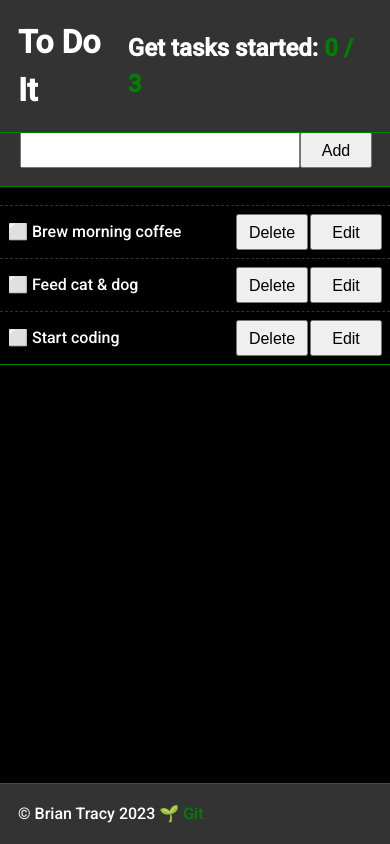
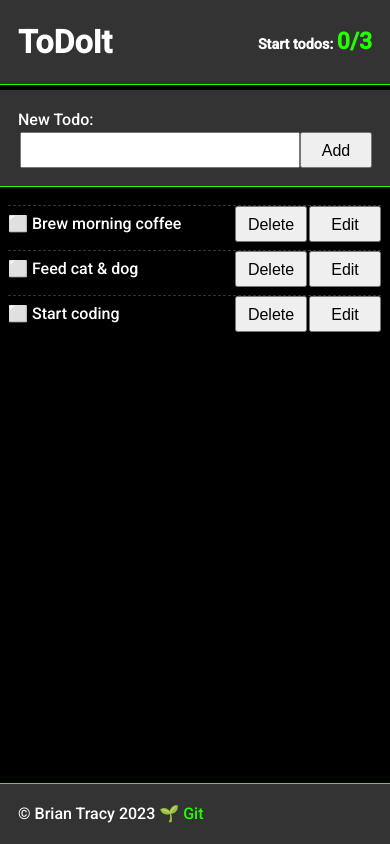
Before and after one commit to bravotango/todoit, a React (Create React App) app: page / in a window 390 px wide. Built offline with nearby package versions, Linux system fonts and the light colour scheme.

Commit message:
SCSS & HTML clean-up - mobile responsive

```diff
--- a/src/App.tsx
+++ b/src/App.tsx
@@ -1,9 +1,10 @@
 import { useState } from 'react';
 import Todos from './components/Todos';
 import { Todo } from './types/Todo';
-import { CompletedStates } from './types/CompletedStates';
+import { CompletedStates } from './enums/CompletedStates';
 import { v4 as uuidv4 } from 'uuid';
 import Footer from './components/Footer';
+import React from 'react';
 
 const App = () => {
   const [userId, setUserId] = useState<number>(1);
@@ -18,35 +19,43 @@ const App = () => {
     { id: uuidv4(), userId: userId, title: 'Start coding', completed: false },
   ];
   const [todos, setTodos] = useState(initTodos);
-  const [completedCount, setCompletedCount] = useState<number>(0); // state variable for completed task count
-  const displayCompleted = () => {
-    let completed: number | string = completedCount / todos.length;
-    completed = todos.length - completedCount === 1 ? 'close' : completed;
-    switch (completed) {
-      case 0:
-        return 'Get tasks started: ';
-      case 1:
-        return 'Tasks completed!: ';
-      case 'close':
-        return 'Almost complete: ';
-      default:
-        return 'Tasks completed: ';
-    }
+  const [completedCount, setCompletedCount] = useState<number>(0);
+
+  const displayCompleted = (): JSX.Element => {
+    const htmlCompleted: JSX.Element = (
+      <span>
+        {completedCount}/{todos.length}
+      </span>
+    );
+
+    const htmlLabel = (): JSX.Element => {
+      let completedPercent: number =
+        todos.length === 0 ? 0 : completedCount / todos.length;
+      switch (completedPercent) {
+        case 0:
+          return <>{CompletedStates.StartTodos}: </>;
+        case 1:
+          return <>{CompletedStates.TodosDone}! </>;
+        default:
+          return <>{CompletedStates.TodosInProgress}: </>;
+      }
+    };
+
+    return (
+      <React.Fragment>
+        {htmlLabel()}
+        {htmlCompleted}
+      </React.Fragment>
+    );
   };
 
   return (
     <div className='App'>
+      <span className='header'>
+        <h1>ToDoIt</h1>
+        <h2>{displayCompleted()}</h2>
+      </span>
       <div className='main-content'>
-        <span className='header'>
-          <h1>To Do It</h1>
-          <h2>
-            {displayCompleted()}
-            <span>
-              {completedCount} / {todos.length}
-            </span>
-          </h2>
-        </span>
-
         <Todos
           todos={todos}
           setTodos={setTodos}
--- a/src/components/Footer.tsx
+++ b/src/components/Footer.tsx
@@ -2,7 +2,7 @@ import React from 'react';
 
 const Footer: React.FC = (): JSX.Element => {
   return (
-    <div className='Footer'>
+    <div className='footer'>
       &copy; Brian Tracy {new Date().getFullYear()}{' '}
       <a href='https://github.com/bravotango/todoit' target='_blank'>
         🌱 Git
--- a/src/components/Todos.tsx
+++ b/src/components/Todos.tsx
@@ -89,7 +89,9 @@ const Todos: React.FC<Props> = ({
                     }
                   }}
                 />
-                <button onClick={() => handleSaveClick()}>Save</button>
+                <button className='active' onClick={() => handleSaveClick()}>
+                  Save
+                </button>
               </React.Fragment>
             ) : (
               // we are displaying - each todo with edit & delete buttons
@@ -140,7 +142,7 @@ const Todos: React.FC<Props> = ({
     <React.Fragment>
       <span className='newTodoContainer'>
         <label>
-          New Todo:{' '}
+          <span>New Todo: </span>
           <input
             className='newTodo'
             value={newTodoTitle}
--- /dev/null
+++ b/src/enums/CompletedStates.ts
@@ -0,0 +1,5 @@
+export enum CompletedStates {
+  StartTodos = 'Start todos',
+  TodosDone = 'Todos done',
+  TodosInProgress = 'Todos in progress',
+}
--- a/src/index.css
+++ b/src/index.css
@@ -70,7 +70,9 @@ body {
   -webkit-box-pack: center;
       -ms-flex-pack: center;
           justify-content: center;
-  margin: 54px 0 0 0;
+  overflow-y: scroll;
+  scrollbar-width: thin;
+  scrollbar-color: #999999 #f5f5f5;
   font-family: 'Roboto', 'Helvetica Neue', sans-serif;
 }
 
@@ -82,17 +84,10 @@ body .App {
   -webkit-box-direction: normal;
       -ms-flex-direction: column;
           flex-direction: column;
-  max-width: 480px;
   margin-bottom: -36px;
 }
 
-body .main-content {
-  -webkit-box-flex: 0;
-      -ms-flex-positive: 0;
-          flex-grow: 0;
-}
-
-body .main-content .header {
+body .header {
   display: -webkit-box;
   display: -ms-flexbox;
   display: flex;
@@ -109,28 +104,20 @@ body .main-content .header {
   padding: 18px;
   background-color: #333;
   color: #fff;
-  border-bottom: 1px solid green;
+  border-bottom: 1px solid #22ff01;
 }
 
-body .main-content .header h2 span {
-  color: green;
+body .header h2 {
+  font-size: 90%;
 }
 
-body .main-content .newTodoContainer {
-  border-bottom: 1px solid green;
+body .header h2 span {
+  font-size: 160%;
+  color: #22ff01;
+}
+
+body .main-content {
   margin-top: 36px;
-  display: -webkit-box;
-  display: -ms-flexbox;
-  display: flex;
-  -webkit-box-pack: justify;
-      -ms-flex-pack: justify;
-          justify-content: space-between;
-  -webkit-box-align: end;
-      -ms-flex-align: end;
-          align-items: flex-end;
-  background-color: #333;
-  min-height: 54px;
-  padding: 18px;
 }
 
 body .main-content button {
@@ -138,6 +125,10 @@ body .main-content button {
   padding: 4.5px;
   min-width: 72px;
   height: 36px;
+}
+
+body .main-content button .active {
+  background-color: blue;
 }
 
 body .main-content input {
@@ -148,17 +139,40 @@ body .main-content input {
   padding: 8px;
 }
 
+body .main-content .newTodoContainer {
+  border-bottom: 1px solid #22ff01;
+  margin-top: 54px;
+  display: -webkit-box;
+  display: -ms-flexbox;
+  display: flex;
+  -webkit-box-pack: left;
+      -ms-flex-pack: left;
+          justify-content: left;
+  -webkit-box-align: end;
+      -ms-flex-align: end;
+          align-items: flex-end;
+  background-color: #333;
+  min-height: 54px;
+  padding: 18px;
+}
+
 body .main-content .line-through {
   text-decoration: line-through;
 }
 
 body .main-content ul {
-  width: 100%;
+  width: 767px;
   margin: 18px 0 72px 0;
   padding: 0;
   -webkit-box-flex: 0;
       -ms-flex-positive: 0;
           flex-grow: 0;
+}
+
+@media only screen and (max-width: 767px) {
+  body .main-content ul {
+    width: 389px;
+  }
 }
 
 body .main-content ul li {
@@ -172,22 +186,19 @@ body .main-content ul li {
   -webkit-box-align: center;
       -ms-flex-align: center;
           align-items: center;
-  padding: 8px;
+  margin: 8px;
   border-top: 1px dashed #333;
-}
-
-body .main-content ul li:last-child {
-  border-bottom: 1px solid green;
 }
 
 body .main-content ul li .clickable {
   cursor: pointer;
+  max-width: 50%;
   -webkit-box-flex: 1;
       -ms-flex-positive: 1;
           flex-grow: 1;
 }
 
-body .Footer {
+body .footer {
   position: fixed;
   bottom: 0;
   left: 0;
@@ -195,11 +206,11 @@ body .Footer {
   padding: 18px;
   background-color: #333;
   color: #fff;
-  border-top: 1px solid green;
+  border-top: 1px solid #22ff01;
 }
 
-body .Footer a {
-  color: green;
+body .footer a {
+  color: #22ff01;
 }
 
 body code {
--- a/src/index.scss
+++ b/src/index.scss
@@ -63,10 +63,12 @@ a {
 $spacer: 18px;
 $spacerSmall: 2px;
 $colorText: #fff;
-$colorAccent: green;
+$colorAccent: rgb(34, 255, 1);
+$colorPrimaryFocus: blue;
 $colorDark: #000;
 $colorSoftDark: #333;
-$mobileWidth: 480px;
+$mobileWidth: 389px;
+$tabletWidth: 767px;
 
 /* Styles */
 body {
@@ -74,19 +76,16 @@ body {
   color: $colorText;
   display: flex;
   justify-content: center;
-
-  margin: ($spacer * 3) 0 0 0;
+  overflow-y: scroll;
+  scrollbar-width: thin;
+  scrollbar-color: #999999 #f5f5f5;
   font-family: 'Roboto', 'Helvetica Neue', sans-serif;
 
   .App {
     display: flex;
     flex-direction: column;
-    max-width: $mobileWidth;
     margin-bottom: $spacer * -2;
   }
-
-  .main-content {
-    flex-grow: 0;
   .header {
     display: flex;
     justify-content: space-between;
@@ -100,26 +99,23 @@ body {
     color: #fff;
     border-bottom: 1px solid $colorAccent;
     h2 {
+      font-size: 90%;
       span {
-          color: green;
+        font-size: 160%;
+        color: $colorAccent;
       }
     }
   }
-    .newTodoContainer {
-      border-bottom: 1px solid $colorAccent;
+  .main-content {
     margin-top: $spacer * 2;
-      display: flex;
-      justify-content: space-between;
-      align-items: flex-end;
-      background-color: $colorSoftDark;
-      min-height: $spacer * 3;
-      padding: $spacer;
-    }
     button {
       margin-left: $spacerSmall;
       padding: $spacer / 4;
       min-width: $spacer * 4;
       height: $spacer * 2;
+      .active {
+        background-color: $colorPrimaryFocus;
+      }
     }
     input {
       font-size: 100%;
@@ -128,35 +124,46 @@ body {
       width: 100%;
       padding: $spacerSmall * 4;
     }
+    .newTodoContainer {
+      border-bottom: 1px solid $colorAccent;
+      margin-top: $spacer * 3;
+      display: flex;
+      justify-content: left;
+      align-items: flex-end;
+      background-color: $colorSoftDark;
+      min-height: $spacer * 3;
+      padding: $spacer;
+    }
 
     .line-through {
       text-decoration: line-through;
     }
     ul {
-      width: 100%;
+      width: $tabletWidth;
+      @media only screen and (max-width: $tabletWidth) {
+        width: $mobileWidth;
+      }
+
       margin: $spacer 0 $spacer * 4 0;
       padding: 0;
       flex-grow: 0;
       li {
-        &:last-child {
-          border-bottom: 1px solid $colorAccent;
-        }
         list-style-type: none;
         display: flex;
         justify-content: space-between;
         align-items: center;
-        padding: $spacerSmall * 4;
+        margin: $spacerSmall * 4;
         border-top: 1px dashed $colorSoftDark;
         .clickable {
           cursor: pointer;
-
+          max-width: 50%;
           flex-grow: 1;
         }
       }
     }
   }
 
-  .Footer {
+  .footer {
     position: fixed;
     bottom: 0;
     left: 0;
@@ -166,7 +173,7 @@ body {
     color: #fff;
     border-top: 1px solid $colorAccent;
     a {
-      color: green;
+      color: $colorAccent;
     }
   }
 
--- a/src/types/CompletedStates.ts
+++ /dev/null
@@ -1 +0,0 @@
-export type CompletedStates = 0 | 1 | 100;
```
Also changed, not shown: 1 other file (tests, documents, lock files or other folders). Lines whose indentation alone changed are shown as unchanged.
